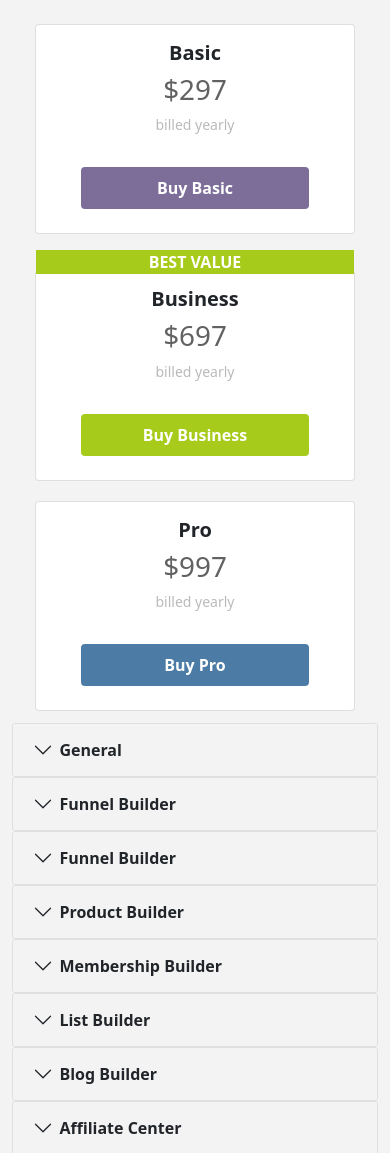
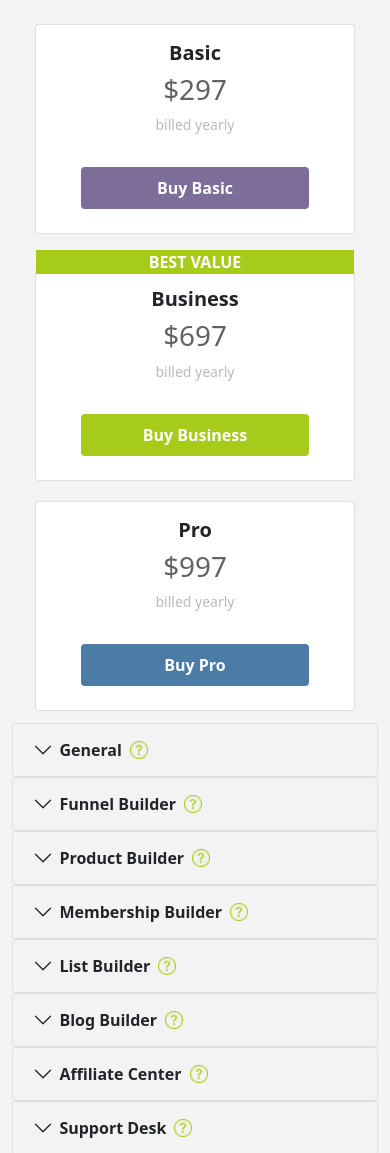
Before and after one commit to BlastChrome/KVSocial-Design, a website: page index.html in a window 390 px wide. Shown: the top 1153 px of the page. Drawn offline with nearby package versions, Linux system fonts and the light colour scheme.

Commit message:
mobile version done

```diff
--- a/index.html
+++ b/index.html
@@ -64,7 +64,10 @@
           <div class="accordion-item">
             <h2 class="accordion-header " id="flush-headingOne">
               <button class="accordion-button card-group collapsed" type="button" data-bs-toggle="collapse" data-bs-target="#flush-collapseOne" aria-expanded="false" aria-controls="flush-collapseOne">
-                  <div class="card">General</div>
+                  <div class="card flex-row " style="position: relative;">
+                    General
+                    <img src="/assets/imgs/bi_question-circle.png" class="mx-2" width="auto" height="18" alt="question">
+                  </div>
                   <div class="card text-center d-none d-lg-block">Yes</div>
                   <div class="card text-center d-none d-lg-block px-4">Yes</div>
                   <div class="card text-center d-none d-lg-block">Yes</div>
@@ -251,27 +254,16 @@
           </div>
         </div>
         </div>
-        <!-- false accordion 0  -->
+        <!-- false accordion 1  -->
         <div class="accordion">
           <div class="accordion-item">
             <h2 class="accordion-header " id="flush-headingOne">
               <button class="accordion-button card-group collapsed" type="button" data-bs-toggle="collapse" data-bs-target="#flush-collapseTwo" aria-expanded="false" aria-controls="flush-collapseTwo">
-                <div class="card">Funnel Builder</div>
+                <div class="card flex-row " style="position: relative;">
+                  Funnel Builder
+                  <img src="/assets/imgs/bi_question-circle.png" class="mx-2" width="auto" height="18" alt="question">
+                </div>
                 <div class="card text-center d-none d-lg-block">Yes</div>
-                <div class="card text-center d-none d-lg-block px-4">Yes</div>
-                <div class="card text-center d-none d-lg-block ">Yes</div>
-              </button>
-            </h2>
-          </div>
-        </div>
-
-        <!-- false-accordian 1  -->
-        <div class="accordion">
-          <div class="accordion-item">
-            <h2 class="accordion-header " id="flush-headingOne">
-              <button class="accordion-button card-group collapsed" type="button" data-bs-toggle="collapse" data-bs-target="#flush-collapseTwo" aria-expanded="false" aria-controls="flush-collapseTwo">
-                <div class="card">Funnel Builder</div>
-                <div class="card text-center d-none d-lg-block ">Yes</div>
                 <div class="card text-center d-none d-lg-block px-4">Yes</div>
                 <div class="card text-center d-none d-lg-block ">Yes</div>
               </button>
@@ -284,7 +276,10 @@
           <div class="accordion-item">
             <h2 class="accordion-header " id="flush-headingOne">
               <button class="accordion-button card-group collapsed" type="button" data-bs-toggle="collapse" data-bs-target="#flush-collapseTwo" aria-expanded="false" aria-controls="flush-collapseTwo">
-                <div class="card">Product Builder</div>
+                <div class="card flex-row " style="position: relative;">
+                  Product Builder
+                  <img src="/assets/imgs/bi_question-circle.png" class="mx-2" width="auto" height="18" alt="question">
+                </div>
                 <div class="card text-center d-none d-lg-block">Yes</div>
                 <div class="card text-center d-none d-lg-block px-4">Yes</div>
                 <div class="card text-center d-none d-lg-block ">Yes</div>
@@ -298,7 +293,10 @@
           <div class="accordion-item">
             <h2 class="accordion-header " id="flush-headingOne">
               <button class="accordion-button card-group collapsed" type="button" data-bs-toggle="collapse" data-bs-target="#flush-collapseTwo" aria-expanded="false" aria-controls="flush-collapseTwo">
-                <div class="card">Membership Builder</div>
+                <div class="card flex-row " style="position: relative;">
+                  Membership Builder
+                  <img src="/assets/imgs/bi_question-circle.png" class="mx-2" width="auto" height="18" alt="question">
+                </div>
                 <div class="card text-center d-none d-lg-block">Yes</div>
                 <div class="card text-center d-none d-lg-block px-4">Yes</div>
                 <div class="card text-center d-none d-lg-block ">Yes</div>
@@ -312,7 +310,10 @@
           <div class="accordion-item">
             <h2 class="accordion-header " id="flush-headingOne">
               <button class="accordion-button card-group collapsed" type="button" data-bs-toggle="collapse" data-bs-target="#flush-collapseTwo" aria-expanded="false" aria-controls="flush-collapseTwo">
-                <div class="card">List Builder</div>
+                <div class="card flex-row " style="position: relative;">
+                  List Builder
+                  <img src="/assets/imgs/bi_question-circle.png" class="mx-2" width="auto" height="18" alt="question">
+                </div>
                 <div class="card text-center d-none d-lg-block">Yes</div>
                 <div class="card text-center d-none d-lg-block px-4">Yes</div>
                 <div class="card text-center d-none d-lg-block ">Yes</div>
@@ -326,7 +327,10 @@
           <div class="accordion-item">
             <h2 class="accordion-header " id="flush-headingOne">
               <button class="accordion-button card-group collapsed" type="button" data-bs-toggle="collapse" data-bs-target="#flush-collapseTwo" aria-expanded="false" aria-controls="flush-collapseTwo">
-                <div class="card">Blog Builder</div>
+                <div class="card flex-row " style="position: relative;">
+                  Blog Builder
+                  <img src="/assets/imgs/bi_question-circle.png" class="mx-2" width="auto" height="18" alt="question">
+                </div>
                 <div class="card text-center d-none d-lg-block">Yes</div>
                 <div class="card text-center d-none d-lg-block px-4">Yes</div>
                 <div class="card text-center d-none d-lg-block ">Yes</div>
@@ -340,7 +344,10 @@
           <div class="accordion-item">
             <h2 class="accordion-header " id="flush-headingOne">
               <button class="accordion-button card-group collapsed" type="button" data-bs-toggle="collapse" data-bs-target="#flush-collapseTwo" aria-expanded="false" aria-controls="flush-collapseTwo">
-                <div class="card">Affiliate Center</div>
+                <div class="card flex-row " style="position: relative;">
+                  Affiliate Center
+                  <img src="/assets/imgs/bi_question-circle.png" class="mx-2" width="auto" height="18" alt="question">
+                </div>
                 <div class="card text-center d-none d-lg-block">Yes</div>
                 <div class="card text-center d-none d-lg-block px-4">Yes</div>
                 <div class="card text-center d-none d-lg-block ">Yes</div>
@@ -354,7 +361,10 @@
           <div class="accordion-item">
             <h2 class="accordion-header " id="flush-headingOne">
               <button class="accordion-button card-group collapsed" type="button" data-bs-toggle="collapse" data-bs-target="#flush-collapseTwo" aria-expanded="false" aria-controls="flush-collapseTwo">
-                <div class="card">Support Desk</div>
+                <div class="card flex-row " style="position: relative;">
+                  Support Desk
+                  <img src="/assets/imgs/bi_question-circle.png" class="mx-2" width="auto" height="18" alt="question">
+                </div>
                 <div class="card text-center d-none d-lg-block">Yes</div>
                 <div class="card text-center d-none d-lg-block px-4">Yes</div>
                 <div class="card text-center d-none d-lg-block ">Yes</div>
--- a/sass/styles.scss
+++ b/sass/styles.scss
@@ -66,6 +66,7 @@ body{
 );
     transform: rotate(-180deg);
 }
+
 .accordion-button::after {
     width: 0;
 };
```
Also changed, not shown: assets/imgs/bi_question-circle.png (added), 1 other file.
